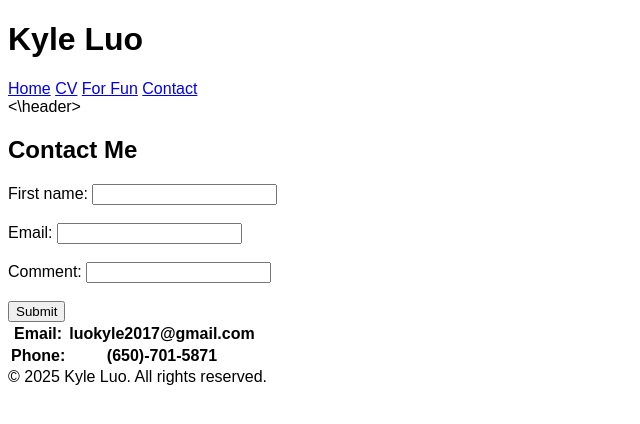
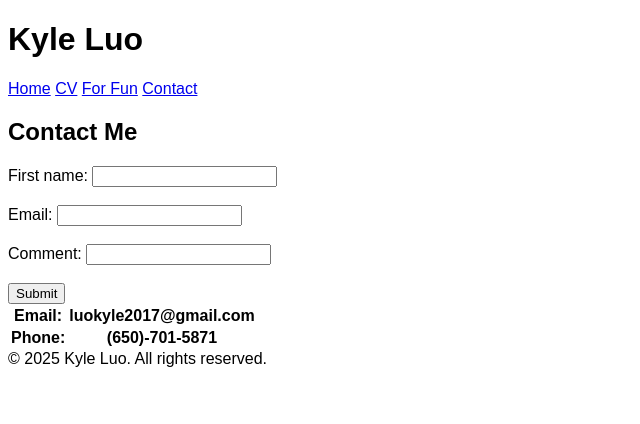
Before and after one commit to dinoflask/weblabfinalattempt, a plain HTML site: page views/contact.html in a window 1280 px wide. Shown: the whole page, without its empty margins (0-640 px from the left). Drawn offline with Linux system fonts and the light colour scheme.

Commit message:
Update contact.html

```diff
--- a/views/contact.html
+++ b/views/contact.html
@@ -23,7 +23,7 @@
         <a href="fun.html">For Fun</a>
         <a href="contact.html">Contact</a>
     </nav>
-    <\header>
+    </header>
     <div class="main">
         <h2>Contact Me</h2>
         <form action="/contact_page.php" method="get">
```
